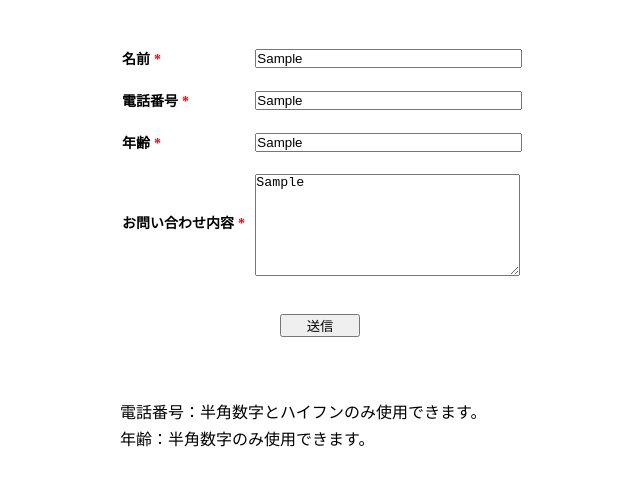
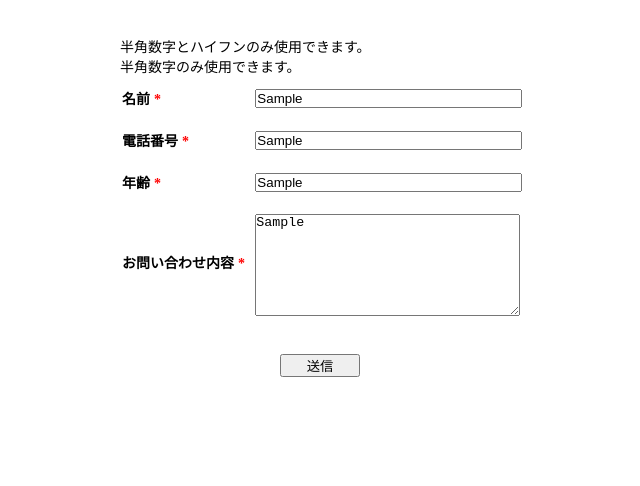
Before and after one commit to ichinosekiwa/form_practice, a plain HTML site: page index.html in a window 1280 px wide. Both pictures are taken after typing "Sample", "Sample", "Sample", "Sample" into the empty fields and a click on the button "送信". Shown: the part 78-564 px from the top of the page, without its empty margins (320-960 px from the left). Drawn offline with Linux system fonts and the light colour scheme.

Commit message:
エラーメッセいじ表示を修正中

```diff
--- a/index.html
+++ b/index.html
@@ -18,18 +18,22 @@
                         <tr>
                             <th><label for="name">名前</label><span>*</span></th>
                             <td><input type="text" name="name" id="name" required maxlength="50" /></td>
+                            <div id="name-error" class="error-txt"></div>
                         </tr>
                         <tr>
                             <th><label for="tel">電話番号<span>*</span></label></th>
                             <td><input type="text" name="tel" id="tel" required></td>
+                            <div id="tel-error" class="error-txt"></div>
                         </tr>
                         <tr>
                             <th><label for="age">年齢<span>*</span></label></th>
                             <td><input type="text" name="age" id="age" required min="0"></td>
+                            <div id="age-error" class="error-txt"></div>
                         </tr>
                         <tr>
                             <th><label for="message">お問い合わせ内容<span>*</span></label></th>
                             <td><textarea name="message" id="message" required maxlength="200"></textarea></td>
+                            <div id="message-error" class="error-txt"></div>
                         </tr>
                     </tbody>
                 </table>
--- a/js/form.js
+++ b/js/form.js
@@ -8,26 +8,33 @@ document.getElementById('contact').addEventListener('submit', function (event) {
   const age = document.getElementById('age').value;
   const message = document.getElementById('message').value;
   const result = document.getElementById('result');
+  const nameError = document.getElementById('name-error');
+  const telError = document.getElementById('tel-error');
+  const ageError = document.getElementById('age-error');
+  const messageError = document.getElementById('message-error');
 
   const telPattern = /^[0-9\-]+$/;
   const agePattern = /^[0-9]+$/;
-
   const errors = [];
 
   if (name.length > 50) {
-    errors.push('名前：50文字以内で入力してください。');
+    errors.push('50文字以内で入力してください。');
+    nameError.textContent = '50文字以内で入力してください。';
   }
 
   if (!telPattern.test(tel)) {
-    errors.push('電話番号：半角数字とハイフンのみ使用できます。');
+    errors.push('半角数字とハイフンのみ使用できます。');
+    telError.textContent = '半角数字とハイフンのみ使用できます。';
   }
 
   if (!agePattern.test(age) || isNaN(Number(age))) {
     errors.push('年齢：半角数字のみ使用できます。');
+    ageError.textContent = '半角数字のみ使用できます。';
   }
 
   if (message.length > 200) {
     errors.push('問い合わせ内容：200文字以内で入力してください。');
+    messageError.textContent = '200文字以内で入力してください。';
   }
 
   // バリデーションOKなら入力内容表示
@@ -42,9 +49,9 @@ document.getElementById('contact').addEventListener('submit', function (event) {
     document.getElementById('contact').reset();
   }
   // バリデーションNGならエラー表示
-  else {
-    errors.forEach((error) => {
-      result.innerHTML += `<p>${error}</p>`;
-    });
-  }
+  //   else {
+  //     errors.forEach((error) => {
+  //       result.innerHTML += `<p>${error}</p>`;
+  //     });
+  //   }
 });
```
